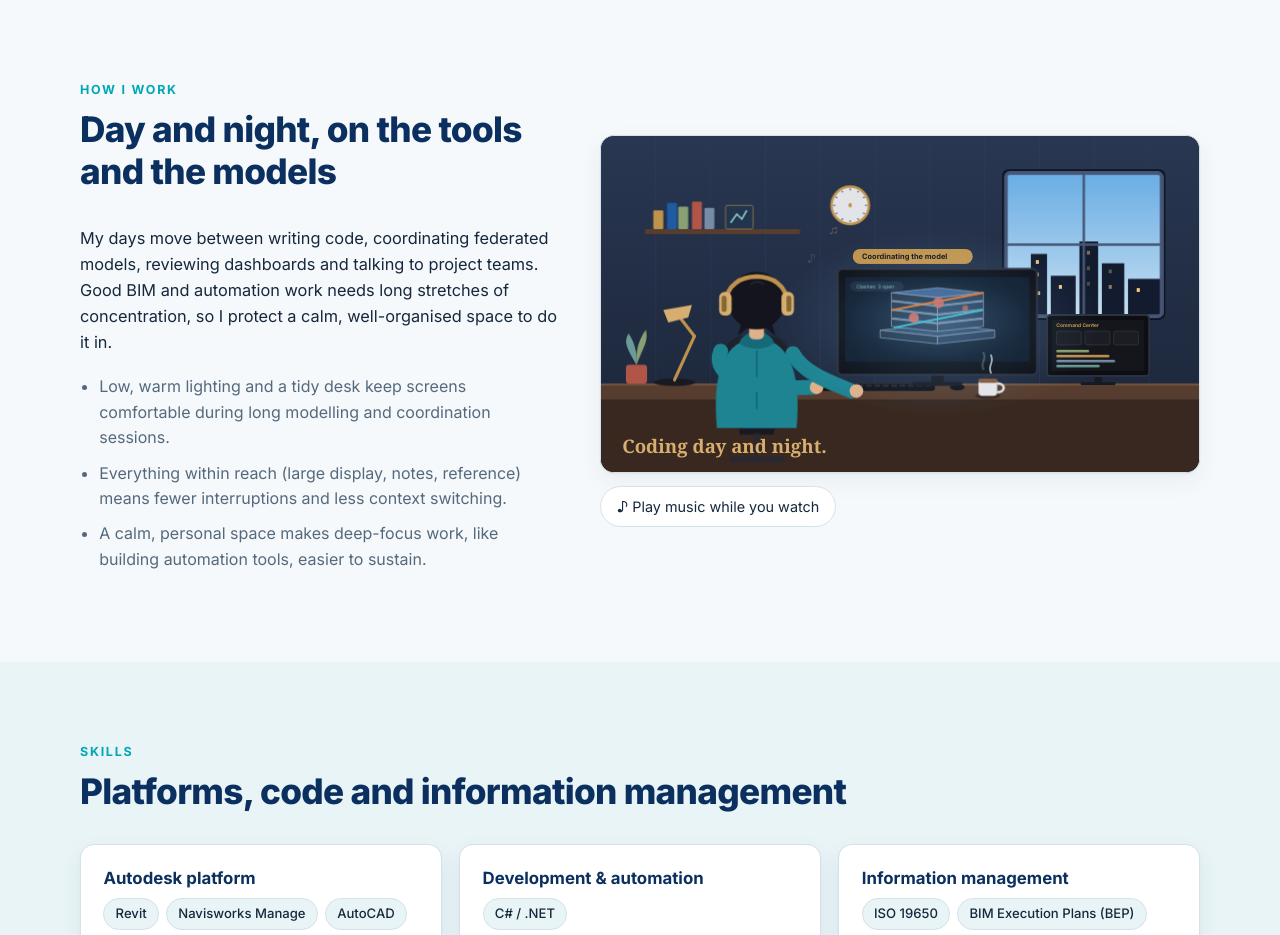
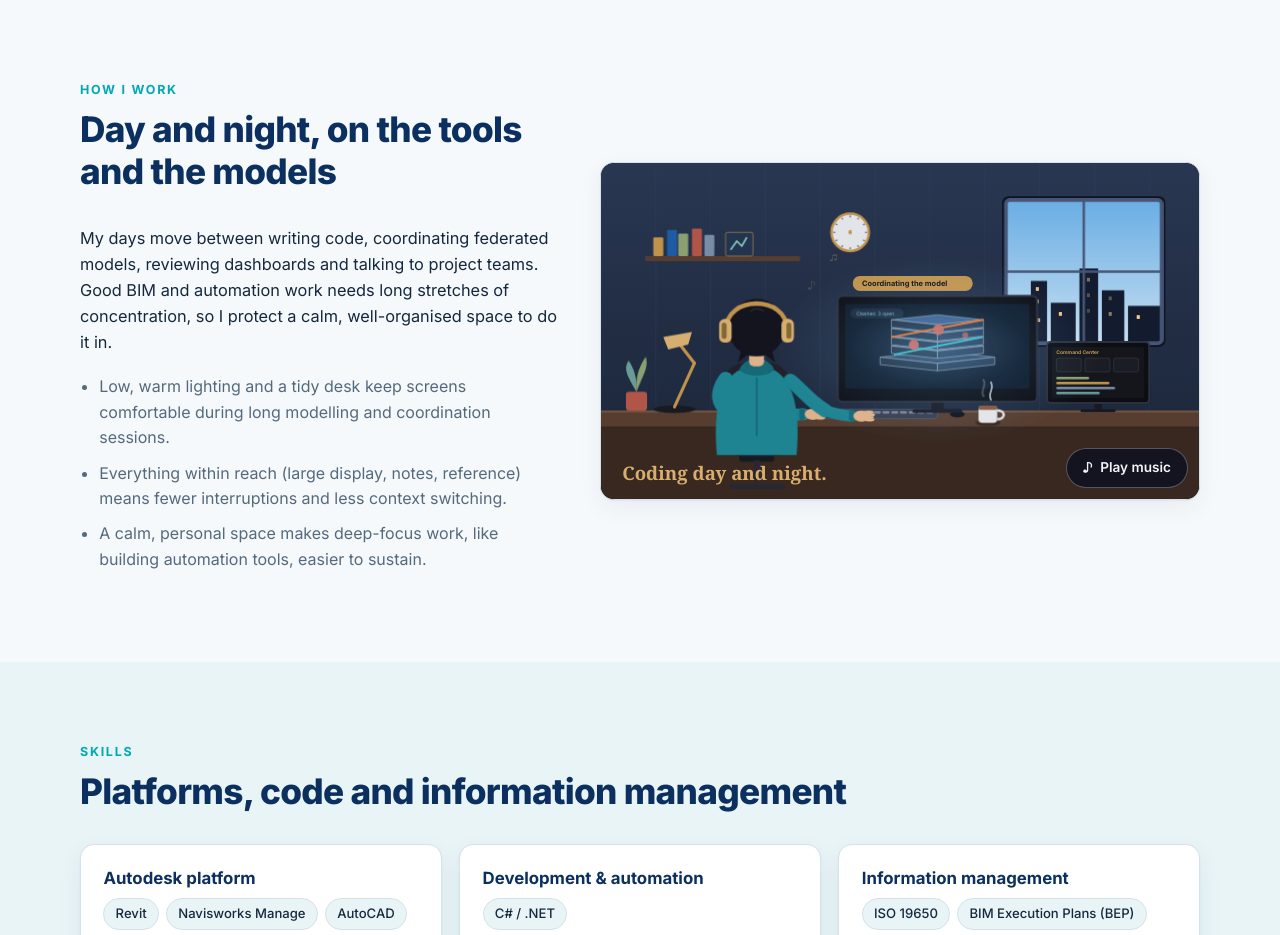
Before and after one commit to kuldeep3618x/roshan-cv, a React (Vite) app: page / in a window 1280 px wide. Shown: the part 6260-7195 px from the top of the page. Built offline with nearby package versions, Linux system fonts and the light colour scheme.

Commit message:
Natural typing hands, in-scene audio-only music control

```diff
--- a/src/components/WorkScene.jsx
+++ b/src/components/WorkScene.jsx
@@ -145,10 +145,11 @@ export default function WorkScene() {
         </g>
 
         {/* keyboard and mouse */}
-        <rect x="336" y="398" width="200" height="12" rx="4" fill="#12141a" />
-        <g fill="#2a2d36">
+        <rect x="330" y="396" width="210" height="15" rx="5" fill="#3a4152" stroke="#5b657c" strokeWidth="1" />
+        <g fill="#7d879c">
           {Array.from({ length: 14 }, (_, i) => (
-            <rect key={i} x={344 + i * 13.5} y="400" width="10" height="3" rx="1" />
+            <rect key={i} x={340 + i * 14} y="399" width="11" height="4" rx="1.5" />
+
           ))}
         </g>
         <ellipse cx="572" cy="404" rx="12" ry="5" fill="#12141a" />
@@ -159,6 +160,17 @@ export default function WorkScene() {
           <line x1="250" y1="478" x2="250" y2="512" stroke="#2a2a35" strokeWidth="8" />
           <path d="M210 520 L290 520" stroke="#2a2a35" strokeWidth="8" strokeLinecap="round" />
           <rect x="196" y="322" width="108" height="150" rx="34" fill="#22232c" />
+          <g className="ws-arm ws-arm--l">
+            <path d="M200 352 C186 372 186 392 206 402" stroke="#1f8a98" strokeWidth="24" fill="none" strokeLinecap="round" strokeLinejoin="round" />
+            <path d="M206 402 C240 410 290 410 326 408" stroke="#1f8a98" strokeWidth="19" fill="none" strokeLinecap="round" />
+            <rect x="318" y="398" width="9" height="20" rx="4" fill="#176f7b" />
+            <g className="ws-hand2">
+              <ellipse cx="340" cy="408" rx="13" ry="9" fill="#e8b98f" />
+              {[-6, -2, 2, 6].map((dy, i) => (
+                <ellipse key={i} className="ws-finger" cx="354" cy={408 + dy} rx="8" ry="2.8" fill="#e8b98f" style={{ animationDelay: `${i * 0.11}s` }} />
+              ))}
+            </g>
+          </g>
           <g className="ws-body">
             {/* torso (hoodie) */}
             <path d="M186 470 C180 400 190 352 222 334 L278 334 C310 352 320 400 314 470 Z" fill="#1f8a98" />
@@ -183,14 +195,17 @@ export default function WorkScene() {
               <rect x="298" y="258" width="8" height="26" rx="4" fill="#8a6c33" />
             </g>
           </g>
-          {/* arms reaching for the keyboard */}
-          <g className="ws-arm ws-arm--l">
-            <path d="M192 350 C176 392 240 412 340 408" stroke="#1f8a98" strokeWidth="24" fill="none" strokeLinecap="round" />
-            <circle cx="346" cy="408" r="11" fill="#e8b98f" />
-          </g>
+          {/* arms: upper arm, forearm, cuff and a hand with fingers, tapping the keys */}
           <g className="ws-arm ws-arm--r">
-            <path d="M308 350 C326 384 380 400 402 410" stroke="#1f8a98" strokeWidth="24" fill="none" strokeLinecap="round" />
-            <circle cx="410" cy="410" r="11" fill="#e8b98f" />
+            <path d="M304 350 C324 366 336 384 360 398" stroke="#1f8a98" strokeWidth="22" fill="none" strokeLinecap="round" strokeLinejoin="round" />
+            <path d="M360 398 C376 404 392 406 402 407" stroke="#1f8a98" strokeWidth="18" fill="none" strokeLinecap="round" />
+            <rect x="398" y="397" width="9" height="19" rx="4" fill="#176f7b" />
+            <g className="ws-hand2">
+              <ellipse cx="418" cy="407" rx="13" ry="9" fill="#e8b98f" />
+              {[-6, -2, 2, 6].map((dy, i) => (
+                <ellipse key={i} className="ws-finger" cx="432" cy={407 + dy} rx="8" ry="2.8" fill="#e8b98f" style={{ animationDelay: `${0.05 + i * 0.13}s` }} />
+              ))}
+            </g>
           </g>
         </g>
 
@@ -321,19 +336,19 @@ export default function WorkScene() {
         </text>
       </svg>
     </div>
-    <div className="scene-music">
-      <button type="button" className={`scene-music__btn ${music ? 'is-on' : ''}`} aria-pressed={music} onClick={() => setMusic((m) => !m)}>
-        <span aria-hidden="true">{music ? '⏸' : '♪'}</span> {music ? 'Stop the music' : 'Play music while you watch'}
-      </button>
+    <div className="scene-ctl">
       {music && (
         <iframe
-          className="scene-music__frame"
+          className="scene-ctl__frame"
           title="Background music (YouTube player)"
-          src={`https://www.youtube-nocookie.com/embed/${MUSIC_ID}?autoplay=1&loop=1&playlist=${MUSIC_ID}&rel=0`}
+          src={`https://www.youtube-nocookie.com/embed/${MUSIC_ID}?autoplay=1&loop=1&playlist=${MUSIC_ID}&rel=0&playsinline=1`}
           allow="autoplay; encrypted-media"
           referrerPolicy="strict-origin-when-cross-origin"
         />
       )}
+      <button type="button" className={`scene-ctl__btn ${music ? 'is-on' : ''}`} aria-pressed={music} onClick={() => setMusic((v) => !v)}>
+        {music ? <span className="eq" aria-hidden="true"><i /><i /><i /><i /></span> : <span aria-hidden="true">{'\u266A'}</span>} {music ? 'Music on' : 'Play music'}
+      </button>
     </div>
     </div>
   );
--- a/src/styles.css
+++ b/src/styles.css
@@ -1706,3 +1706,53 @@ ul {
   border: 0;
   border-radius: 10px;
 }
+
+/* hands and in-scene music controls */
+@keyframes ws-tap { 0%, 100% { transform: translateX(0); } 50% { transform: translateX(-2px); } }
+.ws-finger { animation: ws-tap 0.32s ease-in-out infinite; }
+.ws-hand2 { transform-box: fill-box; }
+.scene-wrap { position: relative; }
+.scene-ctl {
+  position: absolute;
+  right: 12px;
+  bottom: 12px;
+  z-index: 3;
+  display: flex;
+  flex-direction: column;
+  align-items: flex-end;
+  gap: 8px;
+}
+.scene-ctl__btn {
+  display: inline-flex;
+  align-items: center;
+  gap: 0.45rem;
+  border: 1px solid rgba(255, 255, 255, 0.28);
+  background: rgba(10, 16, 32, 0.78);
+  backdrop-filter: blur(8px);
+  color: #f1f5f9;
+  padding: 0.5rem 1rem;
+  border-radius: 999px;
+  font: inherit;
+  font-size: 0.85rem;
+  font-weight: 600;
+  cursor: pointer;
+  transition: transform 0.2s, background 0.2s;
+}
+.scene-ctl__btn:hover { transform: translateY(-2px); background: rgba(10, 16, 32, 0.92); }
+.scene-ctl__btn.is-on { background: var(--accent); color: #06212a; border-color: transparent; }
+/* audio only: the player sits off-screen and only the music plays */
+.scene-ctl__frame {
+  position: fixed;
+  left: -9999px;
+  top: 0;
+  width: 200px;
+  height: 200px;
+  border: 0;
+  pointer-events: none;
+}
+.eq { display: inline-flex; align-items: flex-end; gap: 2px; height: 12px; }
+.eq i { display: block; width: 3px; background: currentColor; border-radius: 2px; animation: eq 0.9s ease-in-out infinite; }
+.eq i:nth-child(2) { animation-delay: -0.3s; }
+.eq i:nth-child(3) { animation-delay: -0.6s; }
+.eq i:nth-child(4) { animation-delay: -0.15s; }
+@keyframes eq { 0%, 100% { height: 3px; } 50% { height: 12px; } }
```
